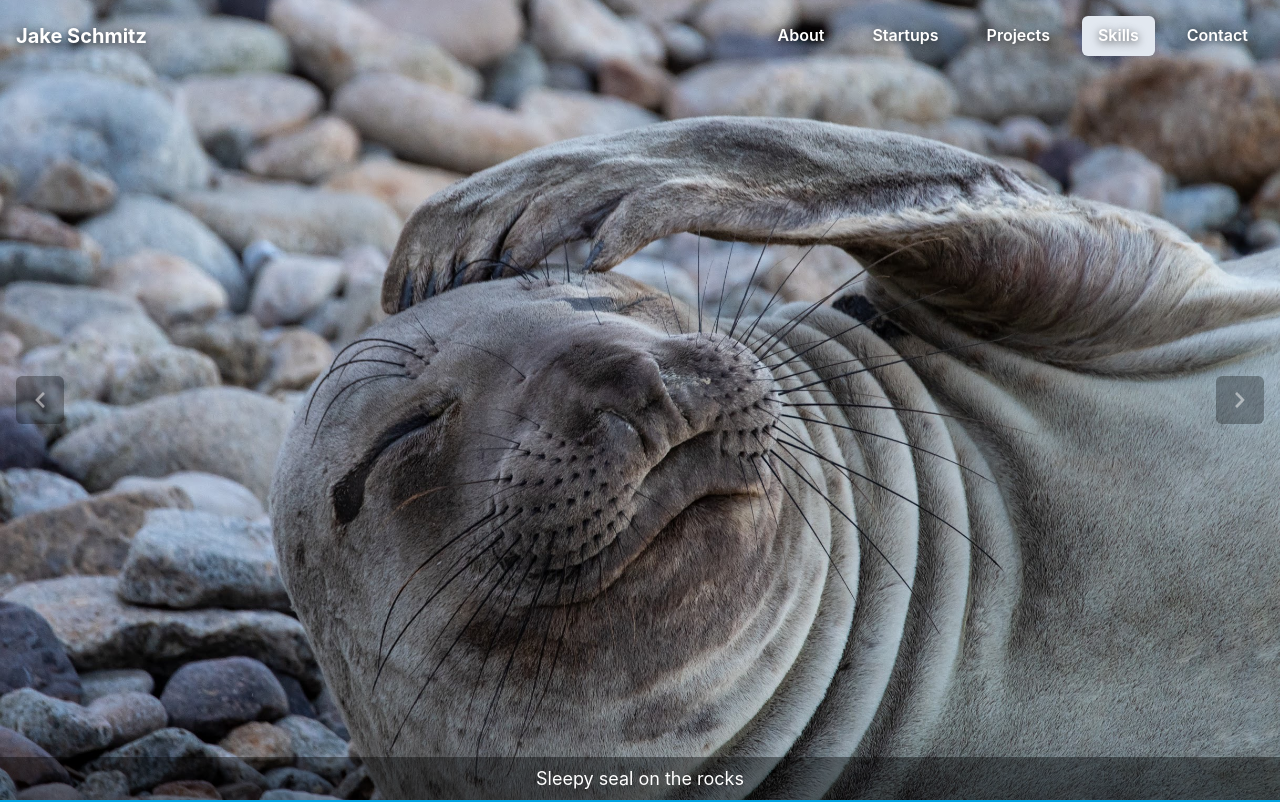
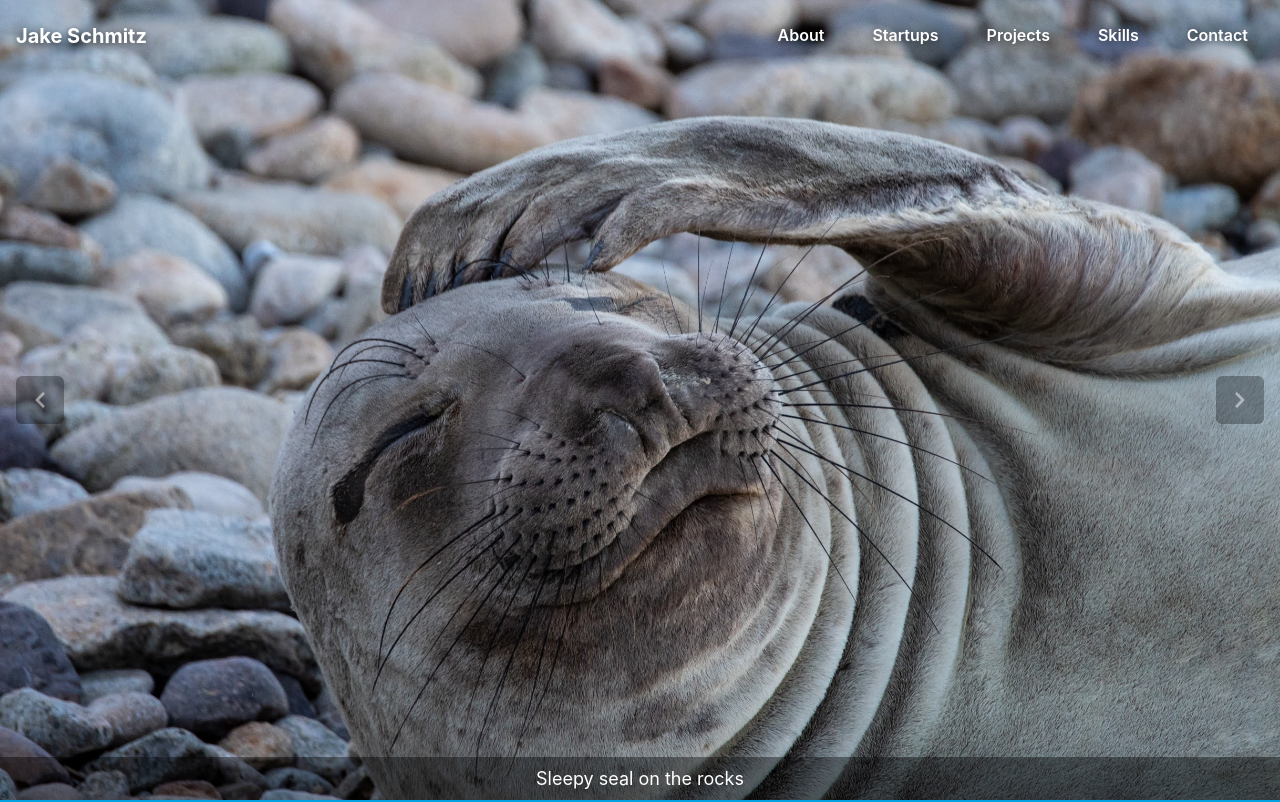
Before and after one commit to JakeSchmitz/jakeschmitz.github.io, a React (Vite) app: page / in a window 1280 px wide. Shown: the top 802 px of the page. Built offline with nearby package versions, Linux system fonts and the light colour scheme.

Commit message:
Fix navbar so About is not highlighted on load; use react-scroll active class for highlighting

```diff
--- a/src/components/Navbar.tsx
+++ b/src/components/Navbar.tsx
@@ -1,10 +1,7 @@
 import { Box, Flex, Button } from '@chakra-ui/react'
 import { Link as ScrollLink } from 'react-scroll'
-import { useState } from 'react'
 
 const Navbar = () => {
-  const [activeSection, setActiveSection] = useState('about')
-
   const navItems = ['About', 'Startups', 'Projects', 'Skills', 'Contact']
 
   return (
@@ -35,9 +32,7 @@ const Navbar = () => {
               color="white"
               _hover={{ bg: 'rgba(255,255,255,0.1)' }}
               textShadow="0 2px 8px rgba(0,0,0,0.7)"
-              isActive={activeSection === item.toLowerCase()}
-              onClick={() => setActiveSection(item.toLowerCase())}
-              onSetActive={() => setActiveSection(item.toLowerCase())}
+              activeClass="active-nav-btn"
             >
               {item}
             </Button>
--- a/src/index.css
+++ b/src/index.css
@@ -71,3 +71,7 @@ button:focus-visible {
     background-color: #f9f9f9;
   }
 }
+
+.active-nav-btn {
+  background: rgba(255,255,255,0.1) !important;
+}
```
